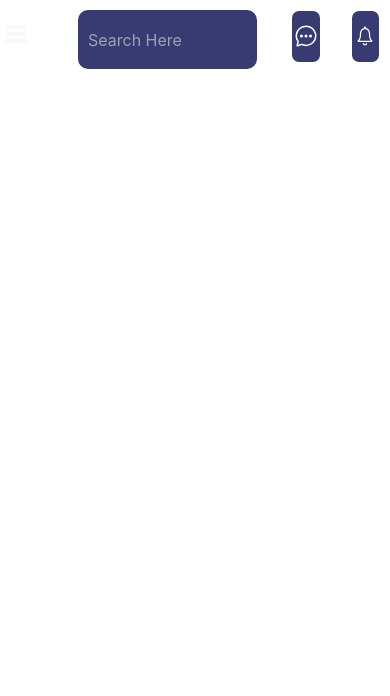
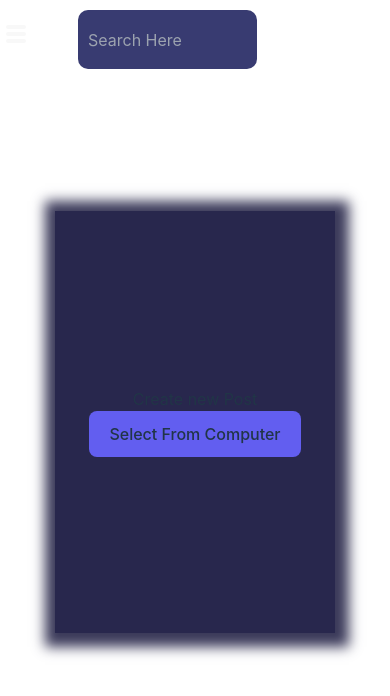
Before and after one commit to kanav789/ShairngMeme, a React (Vite) app in the folder SharingFrontend/: page /Post in a window 390 px wide. Shown: the top 696 px of the page. Built offline with nearby package versions, Linux system fonts and the light colour scheme.

Commit message:
new chnges

```diff
--- a/SharingFrontend/src/Home.jsx
+++ b/SharingFrontend/src/Home.jsx
@@ -1,6 +1,5 @@
 import React from "react";
 import Navbar from "./UIComponents/Navbar/Navbar";
-import HeaderBar from "./UIComponents/HeaderBar/HeaderBar";
 import SearchBar from "./UIComponents/SearchBar/SearchBar";
 import { Outlet } from "react-router-dom";
 import "./App.css";
@@ -8,7 +7,7 @@ function Home() {
   return (
     <div>
       <Navbar />
-      <HeaderBar />
+
       <SearchBar />
       <Outlet />
     </div>
--- a/SharingFrontend/src/UIComponents/HeaderBar/HeaderBar.css
+++ /dev/null
@@ -1,31 +0,0 @@
-.HeaderBar{
-    display: flex;
-    gap: 10px;
-    position: fixed;
-    top: 0;
-    right: 0;
-    padding-bottom:10px ;
-    .icon{
-        margin: 11px;
-        height: 6vh;
-        width: 4vw;
-        background-color: #383b71;
-        color: white;
-        display: flex;
-        justify-content: center;
-        align-items: center;
-        border-radius: 7px;
-        padding: 10px;
-    }
-}
-
-@media (max-width:452px){
-  .HeaderBar{
-
-    /* gap: -5px; */
-
-    .icon{
-  width: 7vw;
-    }
-  }
-}
--- a/SharingFrontend/src/UIComponents/HeaderBar/HeaderBar.jsx
+++ /dev/null
@@ -1,25 +0,0 @@
-import React from "react";
-import "./HeaderBar.css";
-import { IoChatbubbleEllipsesOutline } from "react-icons/io5";
-import { IoIosNotificationsOutline } from "react-icons/io";
-
-function HeaderBar() {
-  return (
-    <>
-      <div className="HeaderBar">
-        <div className="icon">
-          <i>
-            <IoChatbubbleEllipsesOutline />
-          </i>
-        </div>
-        <div className="icon">
-          <i>
-            <IoIosNotificationsOutline />
-          </i>
-        </div>
-      </div>
-    </>
-  );
-}
-
-export default HeaderBar;
--- a/SharingFrontend/src/UIComponents/Navbar/Navbar.jsx
+++ b/SharingFrontend/src/UIComponents/Navbar/Navbar.jsx
@@ -5,6 +5,8 @@ import { BsChevronCompactRight } from "react-icons/bs";
 import { MdOutlineAddPhotoAlternate } from "react-icons/md";
 import { CgProfile } from "react-icons/cg";
 import { LiaCopyrightSolid } from "react-icons/lia";
+import { IoChatbubbleEllipsesOutline } from "react-icons/io5";
+import { IoIosNotificationsOutline } from "react-icons/io";
 import { NavLink } from "react-router-dom";
 function Navbar() {
   const [Isactive, setActive] = useState(false);
@@ -63,6 +65,33 @@ function Navbar() {
                 <BsChevronCompactRight />
               </div>
             </li>
+
+            <li>
+              {" "}
+              <div className="icon-text">
+                <IoIosNotificationsOutline />
+                <NavLink to={"/Profile"}>
+                  <p className="text-white">Notification</p>
+                </NavLink>
+              </div>
+              <div className="sidepyramid">
+                <BsChevronCompactRight />
+              </div>
+            </li>
+
+            <li>
+              {" "}
+              <div className="icon-text">
+                <IoChatbubbleEllipsesOutline />
+
+                <NavLink to={"/Profile"}>
+                  <p className="text-white">Message</p>
+                </NavLink>
+              </div>
+              <div className="sidepyramid">
+                <BsChevronCompactRight />
+              </div>
+            </li>
           </ul>
         </div>
 
--- /dev/null
+++ b/SharingFrontend/src/UIComponents/Post/Post.css
@@ -0,0 +1,36 @@
+.Post{
+    display: flex;
+    justify-content: center;
+    align-items: center;
+    height: 100vh;
+
+    .box{
+  height: 50vh;
+  width: 30vw;
+  display:flex ;
+  justify-content: center;
+  flex-direction: column;
+  align-items: center;
+ gap: 20px;
+ background-color: #28274D;
+ box-shadow: 2px 2px 12px 12px #3b3a5a;
+ button{
+    background-color: #625ef0;
+ }
+        input{
+            display: none;
+        }
+    }
+
+}
+
+
+/* media responsiveness */
+@media (max-width:453px){
+.Post{
+    .box{
+        gap: 0px;
+        width: 72vw;
+    }
+}
+}
--- a/SharingFrontend/src/UIComponents/Post/Post.jsx
+++ b/SharingFrontend/src/UIComponents/Post/Post.jsx
@@ -1,9 +1,24 @@
-import React from "react";
+import React, { useRef } from "react";
+import "./Post.css";
+function Post() {
+  const inputref = useRef(null);
 
-function Post() {
+  const handlebutton = () => {
+    inputref.current.click();
+  };
+  const handleChange = (e) => {
+    const files = e.target.files;
+    console.log(files);
+  };
   return (
     <div>
-      <div className="Post"></div>
+      <div className="Post">
+        <div className="box">
+          <h2>Create new Post</h2>
+          <button onClick={handlebutton}>Select From Computer</button>
+          <input type="file" ref={inputref} onChange={handleChange} multiple />
+        </div>
+      </div>
     </div>
   );
 }
```
